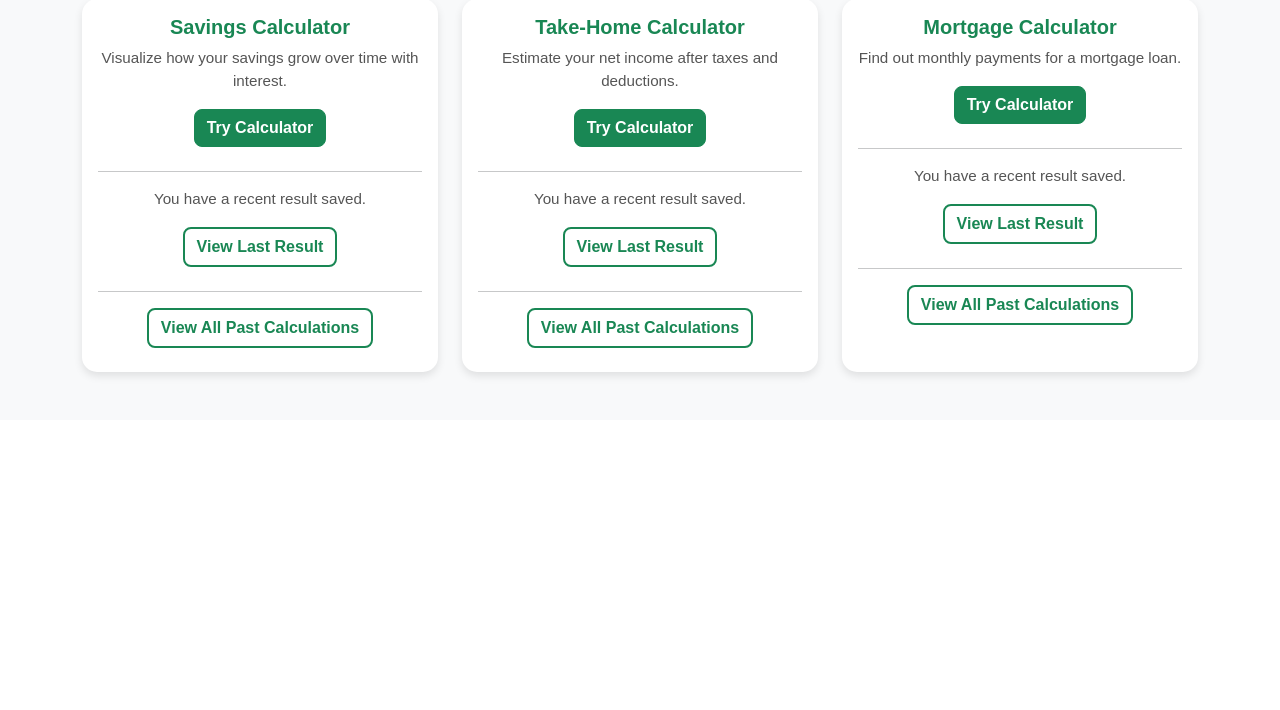
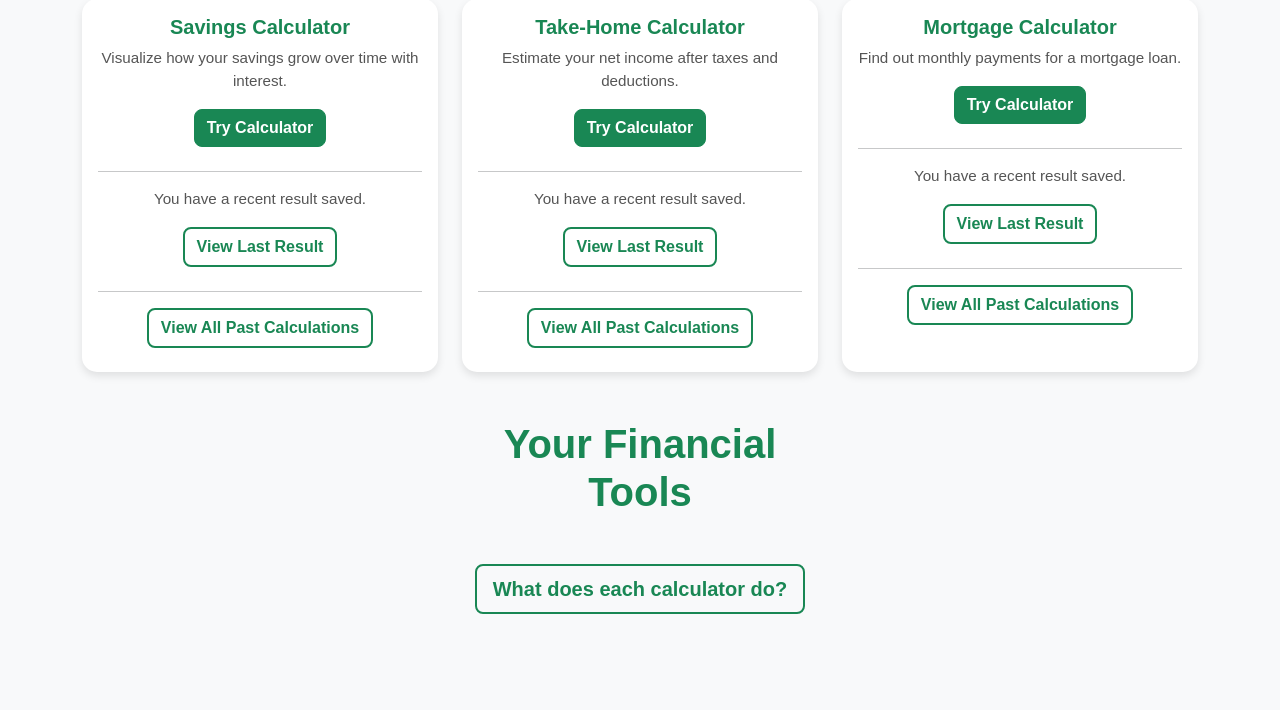
Before and after one commit to DePaul-Spring-2025-CSC-394-903/final-project-poc-team-5, a Django app: page /dashboard/ in a window 1280 px wide. Shown: the part 611-1321 px from the top of the page. Before the commit the page ends 990 px from the top, so only its background shows below. Run offline with Django 4.2, Linux system fonts and the light colour scheme; a user stored in the database is signed in; data comes from the database, SQL or seed files in the repository.

Commit message:
now code runs properly after merge conflicts

```diff
--- a/main/templates/main/dashboard.html
+++ b/main/templates/main/dashboard.html
@@ -188,4 +188,19 @@
   </div>
 </div>
 
+<div class="container py-5">
+  <h1 class="mb-5 text-center"
+      style="color: var(--custom-green); font-weight: 700;">
+      Your Financial Tools
+  </h1>
+
+  <div class="text-center mb-4">
+    <a href="{% url 'calculator_info' %}"
+       class="btn btn-custom-green-outline btn-lg">
+       What does each calculator do?
+    </a>
+  </div>
+
+  <div class="row row-cols-1 row-cols-md-3 g-4">
+
 {% endblock %}
```
Also changed, not shown: main/templates/main/calculator_info.html (+29 -0 lines).
